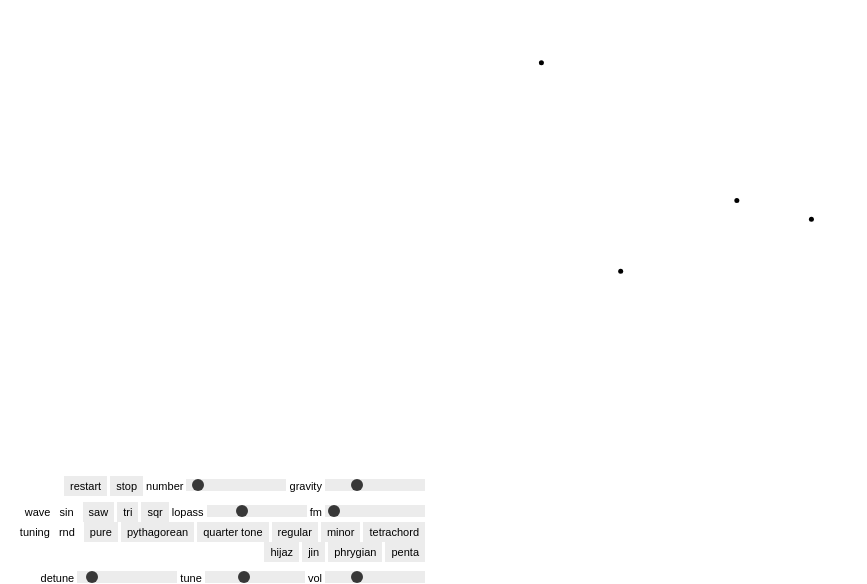
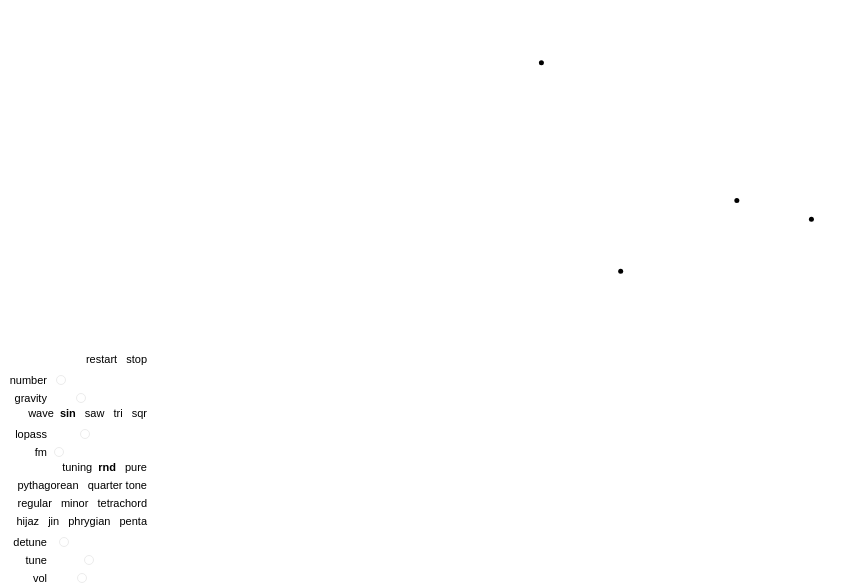
Before and after one commit to jeppeda/jeppeda.github.io, a plain HTML site: page rhizome/index.html in a window 1280 px wide. Shown: the part 216-800 px from the top of the page, without its empty margins (0-867 px from the left). Drawn offline with Linux system fonts and the light colour scheme.

Commit message:
css changes

```diff
--- a/rhizome/rhizome.css
+++ b/rhizome/rhizome.css
@@ -10,7 +10,7 @@ body {
     margin: 0px;
 }
 input, button {
-    height: 20px;
+    height: 18px;
     font-family: sans-serif;
     font-size: 11px;
     border: 0;
@@ -21,7 +21,7 @@ input {
 }
 input[type=range] {
     width: 100px;
-    height: 20px;
+    height: 16px;
     font-size: 11px;
 }
 input[type=checkbox] {
@@ -31,7 +31,7 @@ input[type=checkbox] {
     position:fixed;
     left: 0;
     bottom: 0;
-    width: 425px;
+    width: 150px;
     text-align: right;
 }
 .settings>span {
@@ -42,7 +42,8 @@ input[type=checkbox] {
 
 }
 button {
-    background-color:#ececec;
+    background-color: white;
+    padding: 3px;
 }
 button:not(.selected):hover {
     background-color:#DDDDDD;
@@ -50,6 +51,7 @@ button:not(.selected):hover {
 }
 button.selected {
     background-color: white;
+    font-weight: bold;
 }
 button:focus {
     outline: 0;
@@ -69,12 +71,28 @@ input[type=range]::-webkit-slider-runnable-track {
     width: 100%;
     height: 12px;
     cursor: pointer;
+    background: transparent;
+}
+input[type=range]:hover::-webkit-slider-runnable-track {
+    width: 100%;
+    height: 12px;
+    cursor: pointer;
     background: #ececec;
 }
 input[type=range]::-webkit-slider-thumb {
     -webkit-appearance: none;
-    background-color:#383838;
-    height: 12px;
-    width: 12px;
+    background-color:transparent;
+    border: 1px solid #ececec;
+    height: 10px;
+    width: 10px;
     border-radius: 50%;
 }
+input[type=range]:hover::-webkit-slider-thumb {
+    -webkit-appearance: none;
+    background-color:#ececec;
+    border: 1px solid black;
+    height: 10px;
+    width: 10px;
+    border-radius: 50%;
+    box-shadow: 0;
+}
```
